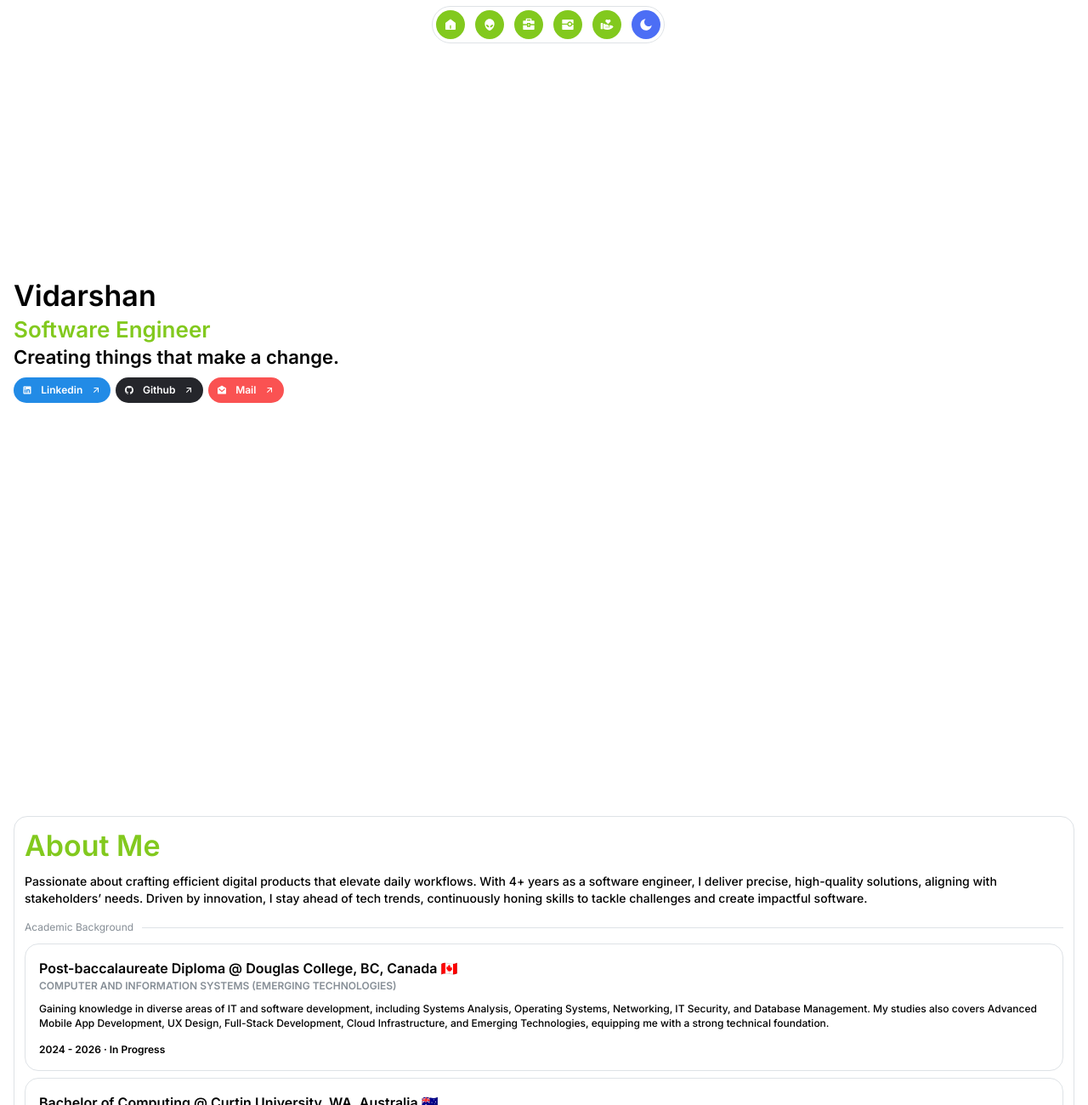
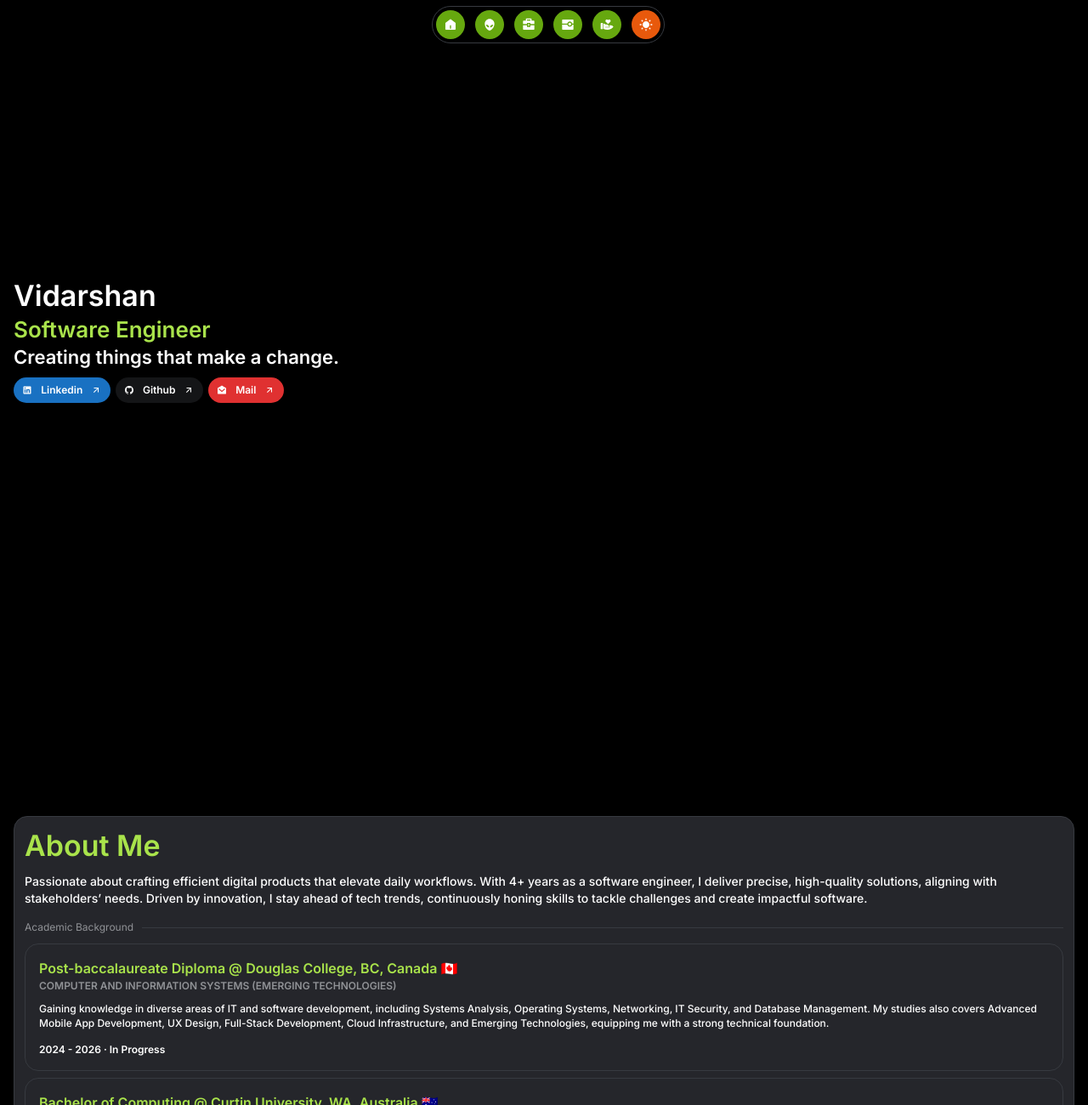
Before and after one commit to vidarshan/portfolio-4, a React (Vite) app: page / in a window 1280 px wide. Shown: the top 1300 px of the page at 85% size. Built offline with nearby package versions, Linux system fonts and the light colour scheme.

Commit message:
Color Scheme change

```diff
--- a/src/App.tsx
+++ b/src/App.tsx
@@ -23,7 +23,7 @@ const App = () => {
   return (
     <>
       <MantineProvider
-        defaultColorScheme="auto"
+        defaultColorScheme="dark"
         theme={{
           shadows: {
             xs: "0",
--- a/src/components/NavigationBar/index.tsx
+++ b/src/components/NavigationBar/index.tsx
@@ -3,6 +3,7 @@ import {
   Anchor,
   Flex,
   Paper,
+  Tooltip,
   useMantineColorScheme,
 } from "@mantine/core";
 import {
@@ -32,6 +33,7 @@ const NavigationBar = () => {
       <Flex h="100%" direction="row" justify="center" align="center">
         <Paper ml={10} p={4} w="fit-content" radius="xl" withBorder>
           <Flex direction="row">
+            <Tooltip label="Home" withArrow>
               <Anchor href="#home">
                 <ActionIcon
                   color="lime"
@@ -43,6 +45,8 @@ const NavigationBar = () => {
                   <RiHome5Fill />
                 </ActionIcon>
               </Anchor>
+            </Tooltip>
+            <Tooltip label="About" withArrow>
               <Anchor href="#about">
                 <ActionIcon
                   color="lime"
@@ -54,6 +58,8 @@ const NavigationBar = () => {
                   <RiAliensFill />
                 </ActionIcon>
               </Anchor>
+            </Tooltip>
+            <Tooltip label="Work" withArrow>
               <Anchor href="#work">
                 <ActionIcon
                   color="lime"
@@ -65,6 +71,8 @@ const NavigationBar = () => {
                   <RiBriefcase4Fill />
                 </ActionIcon>
               </Anchor>
+            </Tooltip>
+            <Tooltip label="Projects" withArrow>
               <Anchor href="#projects">
                 <ActionIcon
                   color="lime"
@@ -76,6 +84,8 @@ const NavigationBar = () => {
                   <RiProjectorFill />
                 </ActionIcon>
               </Anchor>
+            </Tooltip>
+            <Tooltip label="Testimonials" withArrow>
               <Anchor href="#testimonials">
                 <ActionIcon
                   color="lime"
@@ -87,6 +97,8 @@ const NavigationBar = () => {
                   <RiHandHeartFill />
                 </ActionIcon>
               </Anchor>
+            </Tooltip>
+            <Tooltip label="Switch Theme" withArrow>
               <ActionIcon
                 color={colorScheme !== "dark" ? "indigo" : "orange"}
                 variant="filled"
@@ -96,6 +108,7 @@ const NavigationBar = () => {
               >
                 {colorScheme !== "dark" ? <RiMoonFill /> : <RiSunFill />}
               </ActionIcon>
+            </Tooltip>
           </Flex>
         </Paper>
       </Flex>
--- a/src/pages/AboutPage.tsx
+++ b/src/pages/AboutPage.tsx
@@ -30,7 +30,7 @@ const AboutPage = () => {
         {education.map((edu) => {
           return (
             <Card radius="lg" key={edu.id} mb={8} withBorder>
-              <Text size="md" fw={600}>
+              <Text c="lime" size="md" fw={600}>
                 {edu.title} @ {edu.institute}, {edu.location}
               </Text>
               <Text tt='uppercase' fw={600} c="dimmed" size="xs">
--- a/src/pages/HomePage.tsx
+++ b/src/pages/HomePage.tsx
@@ -1,5 +1,5 @@
 import { HomePageContainer } from "./styles";
-import { Anchor, Button, Flex, Title } from "@mantine/core";
+import { Anchor, Button, Flex, Title, Tooltip } from "@mantine/core";
 import {
   RiArrowRightUpLine,
   RiGithubFill,
@@ -23,6 +23,7 @@ const HomePage = () => {
           Creating things that make a change.
         </Title>
         <Flex mt={8} gap={6}>
+          <Tooltip label="View Linkedin Profile" withArrow>
             <Anchor href={linkedinURL} target="_blank">
               <Button
                 color="blue"
@@ -34,6 +35,8 @@ const HomePage = () => {
                 Linkedin
               </Button>
             </Anchor>
+          </Tooltip>
+          <Tooltip label="View Github Profile" withArrow>
             <Anchor href={githubURL} target="_blank">
               <Button
                 color="dark"
@@ -45,6 +48,8 @@ const HomePage = () => {
                 Github
               </Button>
             </Anchor>
+          </Tooltip>
+          <Tooltip label="Send Email" withArrow>
             <Anchor href={"mailto:" + email} target="_blank">
               <Button
                 color="red"
@@ -56,6 +61,7 @@ const HomePage = () => {
                 Mail
               </Button>
             </Anchor>
+          </Tooltip>
         </Flex>
       </Flex>
     </HomePageContainer>
--- a/src/pages/ProjectPage.tsx
+++ b/src/pages/ProjectPage.tsx
@@ -78,7 +78,7 @@ const ProjectPage = () => {
                     <Card shadow="xs" h="100%" withBorder>
                       <Flex justify="space-between" align="center">
                         <Box>
-                          <Text size="md" fw={600}>
+                          <Text c="lime" size="md" fw={600}>
                             {project.name}
                           </Text>
                           <Text c="dimmed" size="xs" tt="uppercase" fw={600}>
@@ -117,7 +117,7 @@ const ProjectPage = () => {
                             underline="never"
                             href={project.demo}
                           >
-                            <ActionIcon color="indigo" size="md" radius="xl">
+                            <ActionIcon color="lime" size="md" radius="xl">
                               <RiGlobalLine />
                             </ActionIcon>
                           </Anchor>
@@ -155,7 +155,7 @@ const ProjectPage = () => {
                     <Card h="100%" withBorder>
                       <Flex justify="space-between" align="center">
                         <Box>
-                          <Text size="md" fw={600}>
+                          <Text c="lime" size="md" fw={600}>
                             {project.name}
                           </Text>
                           <Text c="dimmed" size="xs" tt="uppercase" fw={600}>
--- a/src/pages/TestimonialsPage.tsx
+++ b/src/pages/TestimonialsPage.tsx
@@ -33,7 +33,7 @@ const TestimonialsPage = () => {
                     />
                     <Flex direction="column">
                       <Anchor href={item.link} target="_blank">
-                        <Text fw={600} size="md">
+                        <Text c="lime" fw={600} size="md">
                           {item.name} <RiArrowRightUpLine />
                         </Text>
                       </Anchor>
--- a/src/pages/WorkPage.tsx
+++ b/src/pages/WorkPage.tsx
@@ -48,7 +48,7 @@ const WorkPage = () => {
                   </Text>
                 ) : (
                   <Text size="md" fw={600}>
-                    <Anchor target="_blank" href={exp.link} fw={600}>
+                    <Anchor c="lime" target="_blank" href={exp.link} fw={600}>
                       {exp.title} @ {exp.company} <RiArrowRightUpLine />
                     </Anchor>
                   </Text>
```
Lines whose indentation alone changed are shown as unchanged.
